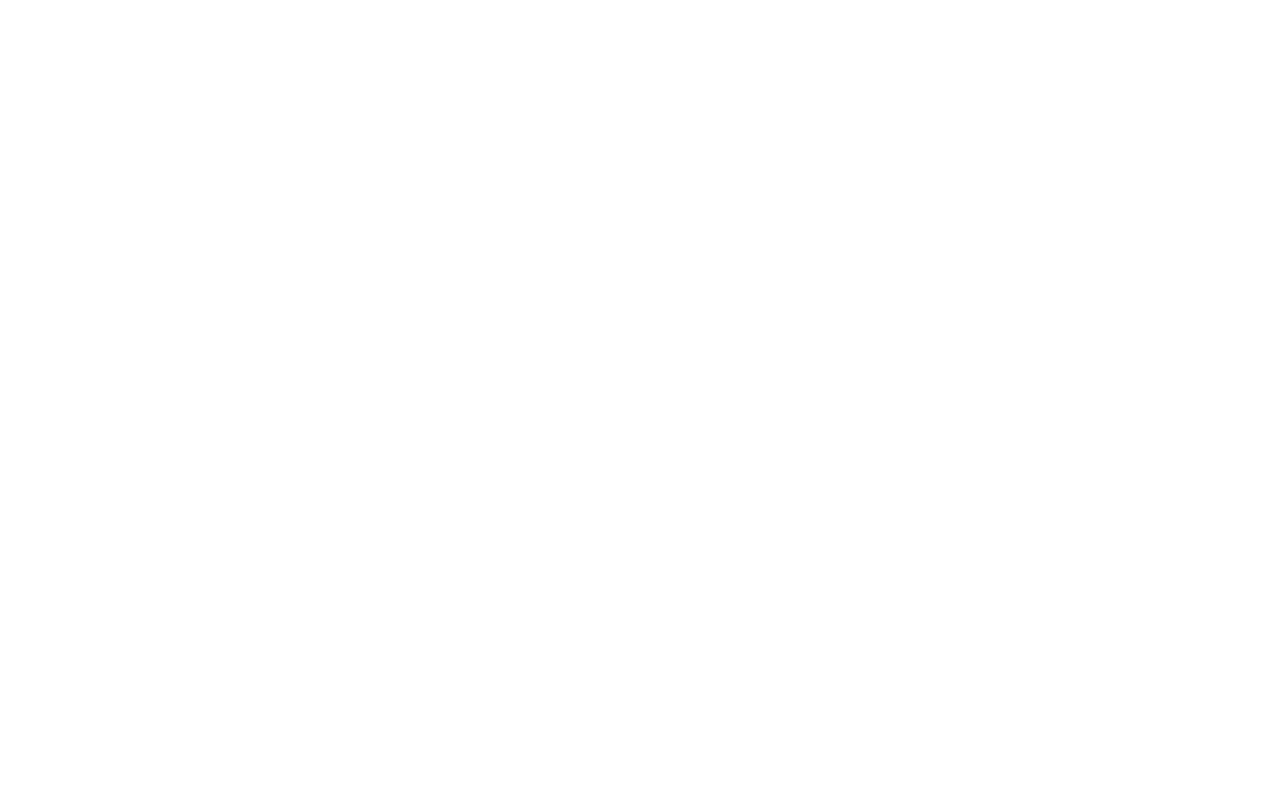
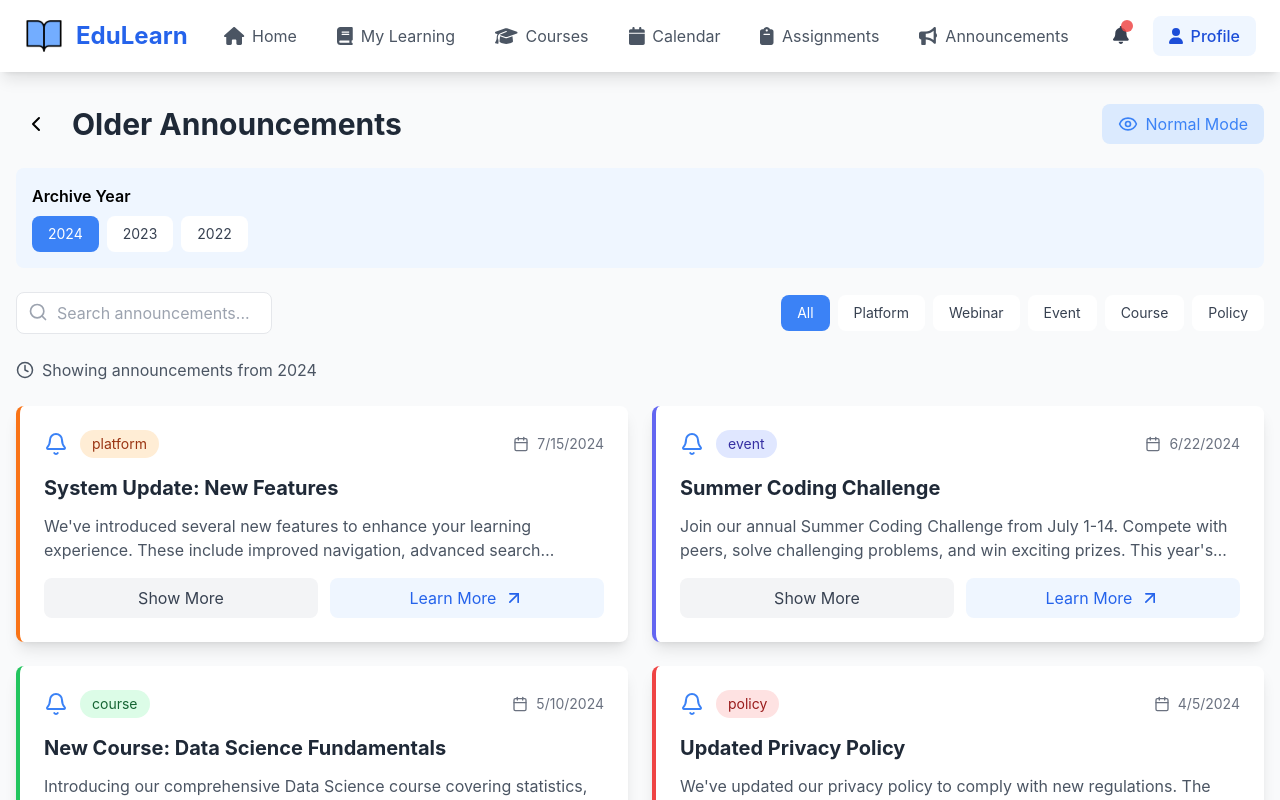
Before and after one commit to michellenikeetha/manual_adhd_lms, a React (Create React App) app: page /announcements/older-announcements in a window 1280 px wide. Before the commit this address had no page. Shown: the top 800 px of the page. Built offline with nearby package versions, Linux system fonts and the light colour scheme.

Commit message:
older announcements

```diff
--- a/src/App.jsx
+++ b/src/App.jsx
@@ -22,6 +22,7 @@
 import CourseContent from "./components/CourseContent.jsx";
 import ProgrammingQuiz from "./components/Quiz.jsx";
 import ViewCertificate from "./components/ViewCertificate.jsx";
+import OlderAnnouncementsPage from "./components/OlderAnnouncements.jsx";
 
 function App() {
   return (
@@ -41,6 +42,7 @@
         <Route path="/announcements/new-course:-ai-for-everyone" element={<AnnouncementDetail />} />
         <Route path="/announcements/platform-maintenance" element={<MaintenanceDetail />} />
         <Route path="/announcements/webinar:-future-of-tech" element={<WebinarDetail />} />
+        <Route path="/announcements/older-announcements" element={<OlderAnnouncementsPage />} />
         <Route path="/my-learning" element={<MyLearning />} />
         <Route path="/my-learning/my-course" element={<MyCoursePage />} />
         <Route path="/my-learning/grades" element={<MyGrades />} />
--- a/src/components/AnnouncementsPage.jsx
+++ b/src/components/OlderAnnouncements.jsx
@@ -1,13 +1,14 @@
-// components/AnnouncementsPage.js
+// components/OlderAnnouncementsPage.js
 import React, { useState } from 'react';
 import {
   Bell,
-  ChevronRight,
+  ChevronLeft,
   Calendar,
   ArrowUpRight,
   Search,
   Eye,
-  EyeOff
+  EyeOff,
+  Clock
 } from 'lucide-react';
 import { useNavigate } from 'react-router-dom';
 import SignedInNavbar from './SignedInNavbar';
@@ -16,7 +17,9 @@
   const colors = {
     course: 'border-green-500',
     platform: 'border-orange-500',
-    webinar: 'border-purple-500'
+    webinar: 'border-purple-500',
+    event: 'border-indigo-500',
+    policy: 'border-red-500'
   };
   return colors[category] || 'border-gray-300';
 };
@@ -25,7 +28,9 @@
   const colors = {
     course: 'bg-green-100 text-green-800',
     platform: 'bg-orange-100 text-orange-800',
-    webinar: 'bg-purple-100 text-purple-800'
+    webinar: 'bg-purple-100 text-purple-800',
+    event: 'bg-indigo-100 text-indigo-800',
+    policy: 'bg-red-100 text-red-800'
   };
   return colors[category] || 'bg-gray-100 text-gray-800';
 };
@@ -81,39 +86,98 @@
   );
 };
 
-const AnnouncementsPage = () => {
+const OlderAnnouncementsPage = () => {
   const navigate = useNavigate();
   const [activeFilter, setActiveFilter] = useState('all');
   const [searchTerm, setSearchTerm] = useState('');
   const [reduceMotion, setReduceMotion] = useState(false);
   const [focusMode, setFocusMode] = useState(false);
   const [hoveredAnnouncement, setHoveredAnnouncement] = useState(null);
+  const [archiveYear, setArchiveYear] = useState('2024');
 
-  const announcements = [
+  // Sample older announcements data
+  const olderAnnouncements = {
+    '2024': [
       {
         id: 1,
-      title: 'New Course: AI for Everyone',
-      date: '2024-09-01',
-      description: 'We are excited to announce a new course on Artificial Intelligence, designed for beginners. This comprehensive course covers fundamental concepts, practical applications, and hands-on exercises to help you understand AI better. Perfect for students and professionals looking to expand their knowledge.',
+        title: 'System Update: New Features',
+        date: '2024-07-15',
+        description: 'We\'ve introduced several new features to enhance your learning experience. These include improved navigation, advanced search capabilities, and a redesigned dashboard for better visualization of your progress. Check out the updated interface and let us know your feedback.',
+        category: 'platform'
+      },
+      {
+        id: 2,
+        title: 'Summer Coding Challenge',
+        date: '2024-06-22',
+        description: 'Join our annual Summer Coding Challenge from July 1-14. Compete with peers, solve challenging problems, and win exciting prizes. This year\'s theme focuses on sustainable technology solutions. Registration opens next week.',
+        category: 'event'
+      },
+      {
+        id: 3,
+        title: 'New Course: Data Science Fundamentals',
+        date: '2024-05-10',
+        description: 'Introducing our comprehensive Data Science course covering statistics, Python programming, data visualization, and machine learning basics. Perfect for beginners looking to enter the field of data analytics and AI.',
         category: 'course'
       },
       {
-      id: 2,
-      title: 'Platform Maintenance',
-      date: '2024-08-25',
-      description: 'Scheduled maintenance on our platform August 12th. Please save your work, maintenance will be taking place from 2 AM to 4 AM EST. We recommend completing any ongoing tasks before this window.',
+        id: 4,
+        title: 'Updated Privacy Policy',
+        date: '2024-04-05',
+        description: 'We\'ve updated our privacy policy to comply with new regulations. The changes include enhanced data protection measures, updated sharing policies, and improved transparency in how we use your information. These changes will take effect starting May 1, 2024.',
+        category: 'policy'
+      }
+    ],
+    '2023': [
+      {
+        id: 5,
+        title: 'Year-End Hackathon Results',
+        date: '2023-12-18',
+        description: 'Congratulations to all participants in our Year-End Hackathon! Team "DataWizards" took first place with their innovative solution for healthcare analytics. Check out all the winning projects and honorable mentions.',
+        category: 'event'
+      },
+      {
+        id: 6,
+        title: 'Winter Break Schedule',
+        date: '2023-12-01',
+        description: 'The platform will remain operational during the winter break, but with limited support from December 23 to January 2. Emergency support will be available for critical issues. Regular operations will resume on January 3, 2023.',
         category: 'platform'
       },
       {
-      id: 3,
-      title: 'Webinar: Future of Tech',
-      date: '2024-08-20',
-      description: 'Join our upcoming webinar to discuss the future of technology and its impact on education. Featured speakers include leading experts in EdTech, AI, and digital transformation. Registration is required and spaces are limited.',
+        id: 7,
+        title: 'Webinar: Careers in Tech',
+        date: '2023-11-15',
+        description: 'Join our panel of industry experts discussing career opportunities and growth paths in technology. Topics include skills in demand, emerging roles, and strategies for professional development. Perfect for students planning their career trajectory.',
+        category: 'webinar'
+      },
+      {
+        id: 8,
+        title: 'New Course: Cloud Computing',
+        date: '2023-10-05',
+        description: 'Expand your technical skills with our new Cloud Computing course. Learn about major cloud platforms, deployment models, security best practices, and cost optimization strategies. Includes hands-on projects with AWS, Azure, and Google Cloud.',
+        category: 'course'
+      }
+    ],
+    '2022': [
+      {
+        id: 9,
+        title: 'Platform Migration Complete',
+        date: '2022-11-30',
+        description: 'We\'ve successfully completed our platform migration to a more robust infrastructure. Expect improved performance, faster loading times, and enhanced security. If you encounter any issues, please contact our support team.',
+        category: 'platform'
+      },
+      {
+        id: 10,
+        title: 'Fall Webinar Series',
+        date: '2022-09-10',
+        description: 'Our Fall Webinar Series kicks off next week with topics spanning artificial intelligence, blockchain, cybersecurity, and more. Sessions will be held every Thursday at 7 PM EST. Recordings will be available for registered participants.',
         category: 'webinar'
       }
-  ];
+    ]
+  };
 
-  const filteredAnnouncements = announcements
+  const years = Object.keys(olderAnnouncements).sort((a, b) => b - a);
+
+  const filteredAnnouncements = olderAnnouncements[archiveYear]
     .filter(a => activeFilter === 'all' || a.category === activeFilter)
     .filter(a =>
       searchTerm === '' ||
@@ -125,13 +189,36 @@
     return focusMode ? 'bg-gray-100' : 'bg-gray-50';
   };
 
+  // Get all categories across all years for filter buttons
+  const getAllCategories = () => {
+    const categories = new Set();
+    categories.add('all');
+
+    Object.values(olderAnnouncements).forEach(yearAnnouncements => {
+      yearAnnouncements.forEach(announcement => {
+        categories.add(announcement.category);
+      });
+    });
+
+    return Array.from(categories);
+  };
+
   return (
     <div className={`min-h-screen transition-colors duration-300 ${getBackgroundColor()}`}>
       <SignedInNavbar />
       <div className="container mx-auto px-4 py-8">
         <div className="flex flex-col space-y-6">
           <div className="flex justify-between items-center">
-            <h1 className="text-3xl font-bold text-gray-800">Announcements</h1>
+            <div className="flex items-center space-x-4">
+              <button
+                onClick={() => navigate('/announcements')}
+                className="p-2 rounded-lg hover:bg-gray-200 transition-colors"
+                aria-label="Back to Announcements"
+              >
+                <ChevronLeft size={24} />
+              </button>
+              <h1 className="text-3xl font-bold text-gray-800">Older Announcements</h1>
+            </div>
             <button
               onClick={() => setFocusMode(!focusMode)}
               className={`flex items-center space-x-2 px-4 py-2 rounded-lg transition-colors
@@ -151,6 +238,24 @@
             </button>
           </div>
 
+          <div className="bg-blue-50 p-4 rounded-lg mb-4">
+            <h2 className="font-semibold mb-2">Archive Year</h2>
+            <div className="flex flex-wrap gap-2">
+              {years.map(year => (
+                <button
+                  key={year}
+                  onClick={() => setArchiveYear(year)}
+                  className={`px-4 py-2 rounded-lg text-sm transition-colors
+                    ${archiveYear === year
+                      ? 'bg-blue-500 text-white'
+                      : 'bg-white text-gray-700 hover:bg-blue-50'}`}
+                >
+                  {year}
+                </button>
+              ))}
+            </div>
+          </div>
+
           <div className="flex flex-col sm:flex-row justify-between items-start sm:items-center space-y-4 sm:space-y-0">
             <div className="relative w-full sm:w-64">
               <input
@@ -164,7 +269,7 @@
             </div>
 
             <div className="flex flex-wrap gap-2">
-              {['all', 'course', 'platform', 'webinar'].map(filter => (
+              {getAllCategories().map(filter => (
                 <button
                   key={filter}
                   onClick={() => setActiveFilter(filter)}
@@ -177,6 +282,11 @@
                 </button>
               ))}
             </div>
+          </div>
+
+          <div className="flex items-center space-x-2 text-gray-600">
+            <Clock size={18} />
+            <span>Showing announcements from {archiveYear}</span>
           </div>
 
           <div className="grid grid-cols-1 lg:grid-cols-2 gap-6">
@@ -204,11 +314,11 @@
 
           <div className="flex justify-center mt-8">
             <button
-              onClick={() => navigate('/announcements/older-announcements')}
+              onClick={() => navigate('/announcements')}
               className="flex items-center bg-blue-500 text-white px-6 py-3 rounded-lg hover:bg-blue-600 transition-colors"
             >
-              See Older Announcements
-              <ChevronRight className="ml-2" size={20} />
+              <ChevronLeft className="mr-2" size={20} />
+              Back to Current Announcements
             </button>
           </div>
         </div>
@@ -217,8 +327,8 @@
       {focusMode && (
         <div className="fixed bottom-6 left-6 bg-white p-3 rounded-lg shadow-lg max-w-xs opacity-80 hover:opacity-100 transition-opacity">
           <div className="text-sm text-gray-600">
-            <span className="font-medium block mb-1">Focus Tip:</span>
-            Browse one announcement at a time. Hover over cards to focus on specific content.
+            <span className="font-medium block mb-1">Archive Tip:</span>
+            Use year filters to quickly find past announcements. Focus on one period at a time.
           </div>
         </div>
       )}
@@ -226,4 +336,4 @@
   );
 };
 
-export default AnnouncementsPage;
+export default OlderAnnouncementsPage;
```
Lines whose indentation alone changed are shown as unchanged.
